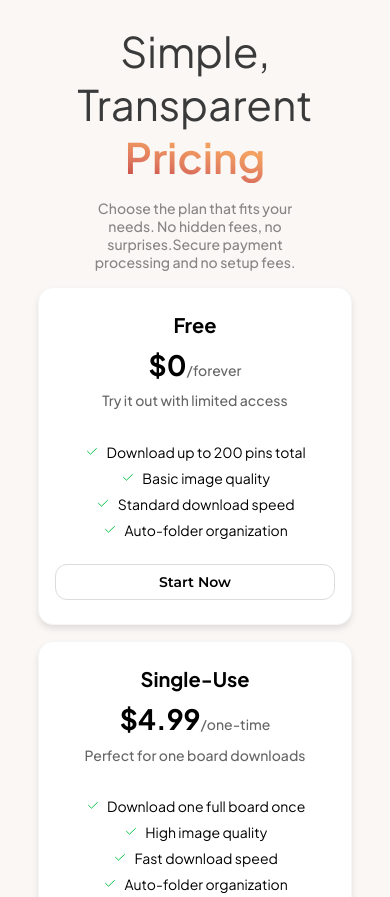
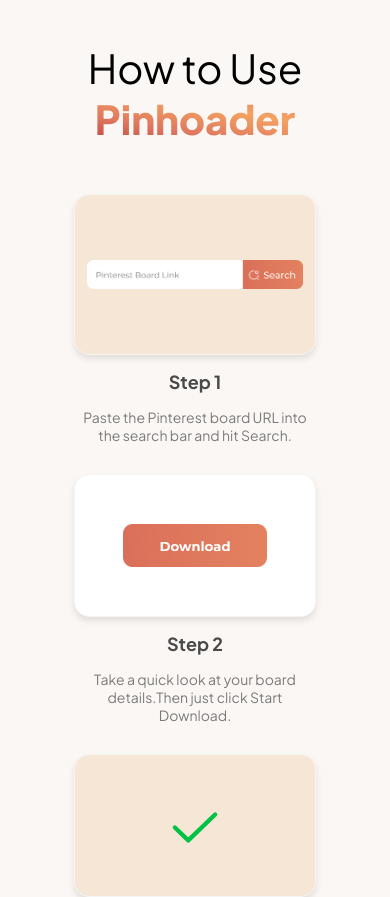
Before and after one commit to Prashaxt/PinHoader-client, a React (Vite) app: page / in a window 390 px wide. Shown: the part 1240-2137 px from the top of the page. Built offline with nearby package versions, Linux system fonts and the light colour scheme.

Commit message:
updated the frontend

```diff
--- a/src/App.css
+++ b/src/App.css
@@ -27,7 +27,6 @@
 
   --main-color: #BF3F3F;
   --background-one: #FAF7F5;
-  /* --background-two: #E4D9CD;        */
   --background-two: #f6e6d5;
   --text-one: #3A3A3A;
   --text-two: #6B6B6B;
@@ -36,7 +35,6 @@
   --pink-gradient: linear-gradient(10deg, #BF3F3F, #E07A5F, #F4A261, #E07A5F);
   --yellow-gradient: linear-gradient(90deg, #FF0960, #FF2529, #FF6A00, #FF2529);
   --footer-color: rgb(250, 250, 250);
-
 }
 
 
--- a/src/App.jsx
+++ b/src/App.jsx
@@ -13,8 +13,6 @@
       <Routes>
         <Route path="/" element={<Layout />}>
           <Route index element={<Home />} />
-          {/* <Route path="/" element={<Features />} /> */}
-          {/* <Route path="pricing" element={<Pricing />} /> */}
         </Route>
       </Routes>
     </BrowserRouter>
--- a/src/Layout.jsx
+++ b/src/Layout.jsx
@@ -5,9 +5,11 @@
 import Pricing from './components/Pricing'
 import Footer from './components/Footer'
 import { Outlet } from 'react-router-dom'
+import HowTo from './components/HowToUse'
 
 const Layout = () => {
   const homeRef = useRef(null)
+  const howtoRef = useRef(null)
   const featuresRef = useRef(null)
   const pricingRef = useRef(null)
 
@@ -21,6 +23,8 @@
         setActiveSection('pricing')
       } else if (featuresRef.current && scrollPos >= featuresRef.current.offsetTop) {
         setActiveSection('features')
+      } else if (howtoRef.current && scrollPos >= howtoRef.current.offsetTop) {
+        setActiveSection('howto')
       } else {
         setActiveSection('home')
       }
@@ -38,7 +42,8 @@
       {/* <Outlet /> */}
       <div ref={homeRef} id="home"><Home /></div>
       <div ref={featuresRef} id="features"><Features /></div>
-      <div ref={pricingRef} id="pricing"><Pricing /></div>
+      <div ref={howtoRef} id="howto"><HowTo /></div>
+      {/* <div ref={pricingRef} id="pricing"><Pricing /></div> */}
       <Footer />
     </>
   )
--- a/src/components/Footer.jsx
+++ b/src/components/Footer.jsx
@@ -19,18 +19,21 @@
                         <h3>Product</h3>
                         <Link to="#home">Home</Link>
                         <Link to="#features">Features</Link>
-                        <Link to="#pricing">Pricing</Link>
-                        <Link to="/">FAQs</Link>
+                        <Link to="#howto">How to use</Link>
+                        <a href="/privacy-policy.html" target="_blank" rel="noopener noreferrer">
+                            Privacy Policy
+                        </a>
+                        {/* <Link to="#pricing">Pricing</Link> */}
                     </div>
                 </div>
                 <div className='footer-right'>
                     <img src={LogoMonster} alt="" />
-                    <h3>hello@pinhoader.com</h3>
+                    <h3>hello@pinhoader</h3>
                 </div>
 
             </div>
             <div className="line"></div>
-            <div className='endingText no-select'>© PinBoarder. All right Reserved.</div>
+            <div className='endingText no-select'>© PinHoarder.</div>
         </div>
     )
 }
--- a/src/components/Header.jsx
+++ b/src/components/Header.jsx
@@ -58,7 +58,8 @@
         <div ref={menuRef} className={`nav-links ${menuOpen ? 'open' : 'close'}`}>
           <Link to="#home" className={activeSection === 'home' ? 'active' : ''} onClick={handleLinkClick}>Home</Link>
           <Link to="#features" className={activeSection === 'features' ? 'active' : ''} onClick={handleLinkClick}>Features</Link>
-          <Link to="#pricing" className={activeSection === 'pricing' ? 'active' : ''} onClick={handleLinkClick}>Pricing</Link>
+          <Link to="#howto" className={activeSection === 'howto' ? 'active' : ''} onClick={handleLinkClick}>How to Use</Link>
+          {/* <Link to="#pricing" className={activeSection === 'pricing' ? 'active' : ''} onClick={handleLinkClick}>Pricing</Link> */}
           <button className='coffee no-select'>Buy me a coffee</button>
         </div>
       </div>
--- /dev/null
+++ b/src/components/HowToUse.css
@@ -0,0 +1,103 @@
+.How{
+    width: 100%;
+    height: auto;
+    background-color: var(--background-one);
+
+    display: flex;
+    flex-direction: column;
+    align-items: center;
+    justify-content: space-evenly;
+    text-align: center;
+}
+.How > div {
+    display: flex;
+    align-items: center;
+    justify-content: space-between;
+    gap: 40px;
+    margin-bottom: 100px;
+}
+.How > div > div {
+    display: flex;
+    flex-direction: column;
+    align-items: center;
+    gap: 15px;
+    width: 30%;
+    height: 300px;
+
+}
+.HowToImg {
+    display: flex;
+    justify-content: center;
+    align-items: center;
+    background-color: white;
+    /* border: 1px solid gainsboro; */
+    border: 1px solid rgb(245, 245, 245);
+    box-shadow: 0 4px 6px rgba(0, 0, 0, 0.1);
+    border-radius: 15px;
+    height:100%;
+    width: 100%;
+}
+.step1, .step3 {
+    background-color: var(--background-two);
+}
+.How > h2 {
+    margin-top: 80px;
+    margin-bottom: 50px;
+    font-size: 48px;
+}
+.How > h2 > span {
+    background: var(--pink-gradient);
+    background-clip: text;
+    -webkit-background-clip: text;
+    -webkit-text-fill-color: transparent;
+    font-weight: 800;
+}
+.How img {
+    width: 90%;
+
+}
+.HowToImg > .step2img {
+    width: 60%;
+}
+.HowToImg > .step3img {
+    width: 30%;
+}
+
+.How h4 {
+    font-size: 24px;
+    opacity: 0.7;
+}
+
+.How p {
+    font-size: 16px;
+    font-weight: 400;
+    opacity: 0.5;
+}
+
+@media screen and (max-width: 767px){
+.How > div {
+    flex-direction: column;
+    gap: 30px;
+    margin-bottom: 50px;
+}
+.How > div > div {
+    gap: 15px;
+    width: 70%;
+    height: 250px;
+
+}
+.How > h2 {
+    margin-top: 50px;
+    margin-bottom: 50px;
+    font-size: 40px;
+    font-weight: 400;
+}
+
+.How h4 {
+    font-size: 18px;
+}
+
+.How p {
+    font-size: 14px;
+}
+}
--- /dev/null
+++ b/src/components/HowToUse.jsx
@@ -0,0 +1,35 @@
+import React from 'react'
+import  './HowtoUse.css'
+import Tick from '../assets/IconTick.svg'
+import DownloadButtonImage from '../assets/DownloadButtonImg.png'
+import SearchbarImg from '../assets/SearchbarImg.png'
+
+const HowToUse = () => {
+    return (
+        <div className='How Constants'>
+            <h2>How to Use <span>Pinhoader</span></h2>
+            <div>
+                <div>
+                    <div className='HowToImg step1'><img src={SearchbarImg} alt="" className='step1img'/></div>
+                    {/* <div className='HowToImg'></div> */}
+                    <h4>Step 1</h4>
+                    <p>Paste the Pinterest board URL into the search bar and hit Search.</p>
+                </div>
+                <div>
+                    <div className='HowToImg step2'><img src={DownloadButtonImage} alt="" className='step2img' /></div>
+                    {/* <div className='HowToImg'></div> */}
+                    <h4>Step 2</h4>
+                    <p>Take a quick look at your board details.Then just click Start Download.</p>
+                </div>
+                <div>
+                    <div className='HowToImg step3'><img src={Tick} alt="" className='step3img' /></div>
+                    {/* <div className='HowToImg'></div> */}
+                    <h4>Step 3</h4>
+                    <p>Sit back and relax — your images and videos will be downloaded in no time!</p>
+                </div>
+            </div>
+        </div>
+    )
+}
+
+export default HowToUse
--- a/src/components/Pricing.css
+++ b/src/components/Pricing.css
@@ -2,7 +2,7 @@
 .Pricing {
     height: auto;
     width: 100%;
-    /* background-color: white; */
+    background-color: var(--background-two);
 
     display: flex;
     flex-direction: column;
--- a/src/components/SearchBar.jsx
+++ b/src/components/SearchBar.jsx
@@ -125,7 +125,7 @@
     <>
       <form
         onSubmit={(e) => {
-          e.preventDefault(); // prevent default form submission behavior
+          e.preventDefault();
           handleSearch(inputValue);
         }}
         className="search-bar">
@@ -219,8 +219,8 @@
 
                   </div>
                   <div className='modal-bottom-texts'>
-                    <p>You can download maximum of 300 pins per board in the free version.</p>
-                    <p>To download unlimited photos and videos, Upgrade Your Plan.</p>
+                    <p>You can download maximum of 300 pins per board.</p>
+                    {/* <p>To download unlimited photos and videos, Upgrade Your Plan.</p> */}
                   </div>
 
                 </ div>
```
Also changed, not shown: public/privacy-policy.html (added, +81 -0 lines), src/assets/DownloadButtonImg.png (added), src/assets/SearchbarImg.png (added).
